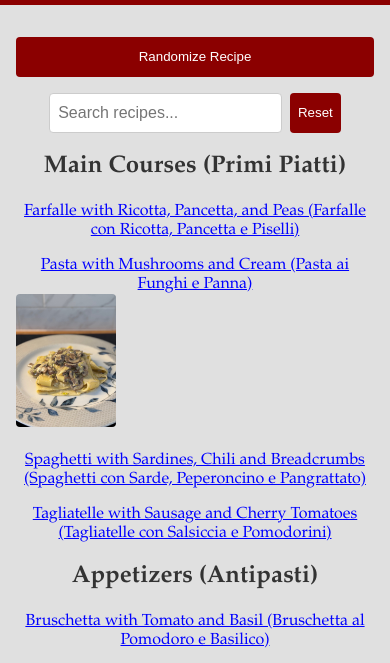
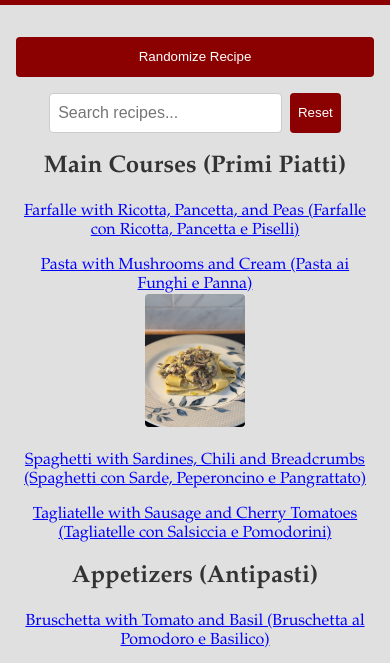
Before and after one commit to marcomamprin/italian_recipes, a plain HTML site: page index.html in a window 390 px wide. Shown: the part 181-844 px from the top of the page. Drawn offline with Linux system fonts and the light colour scheme; a web font is replaced by a local one.

Commit message:
Center recipe item images and adjust margins for improved layout

```diff
--- a/styles.css
+++ b/styles.css
@@ -255,8 +255,8 @@ section h2 {
         align-items: center;
     }
     .recipe-item img {
-        margin-left: 0;
-        margin-bottom: 0.5rem;
+        margin: 0 auto 0.5rem auto;
+        display: block;
     }
     #recipe-additional-details img {
         margin: 10px auto;
```
